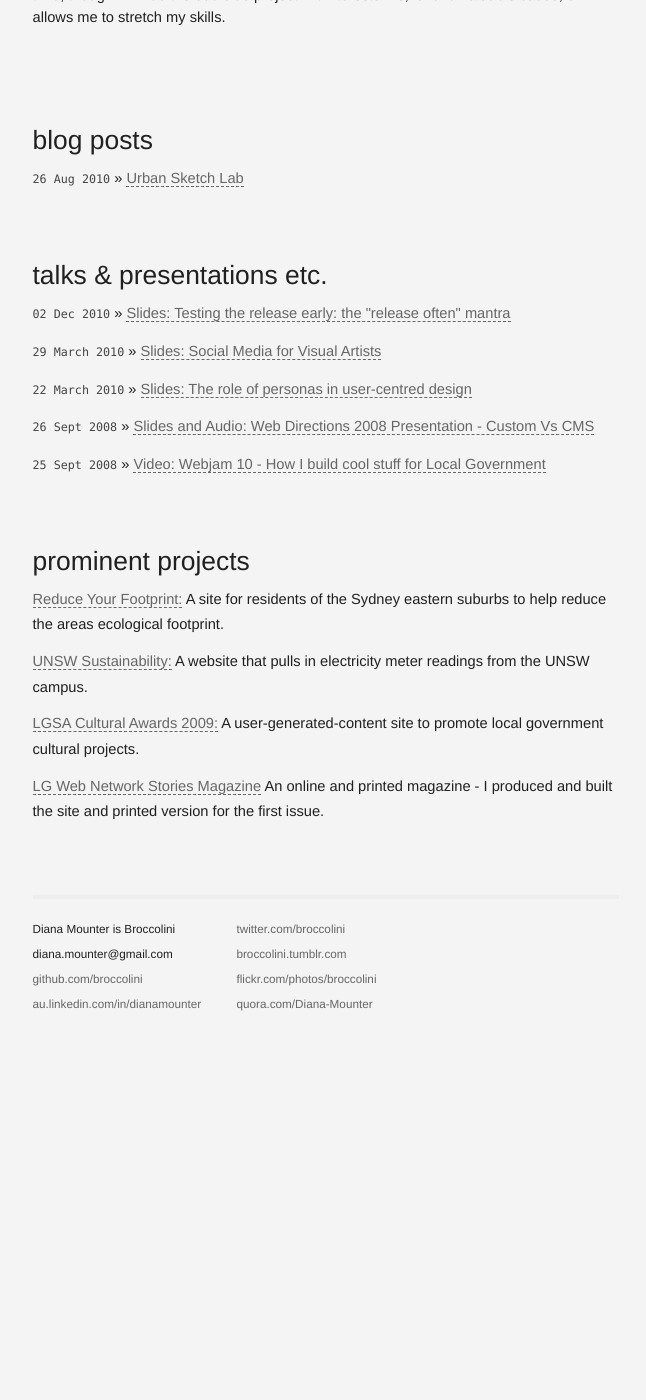
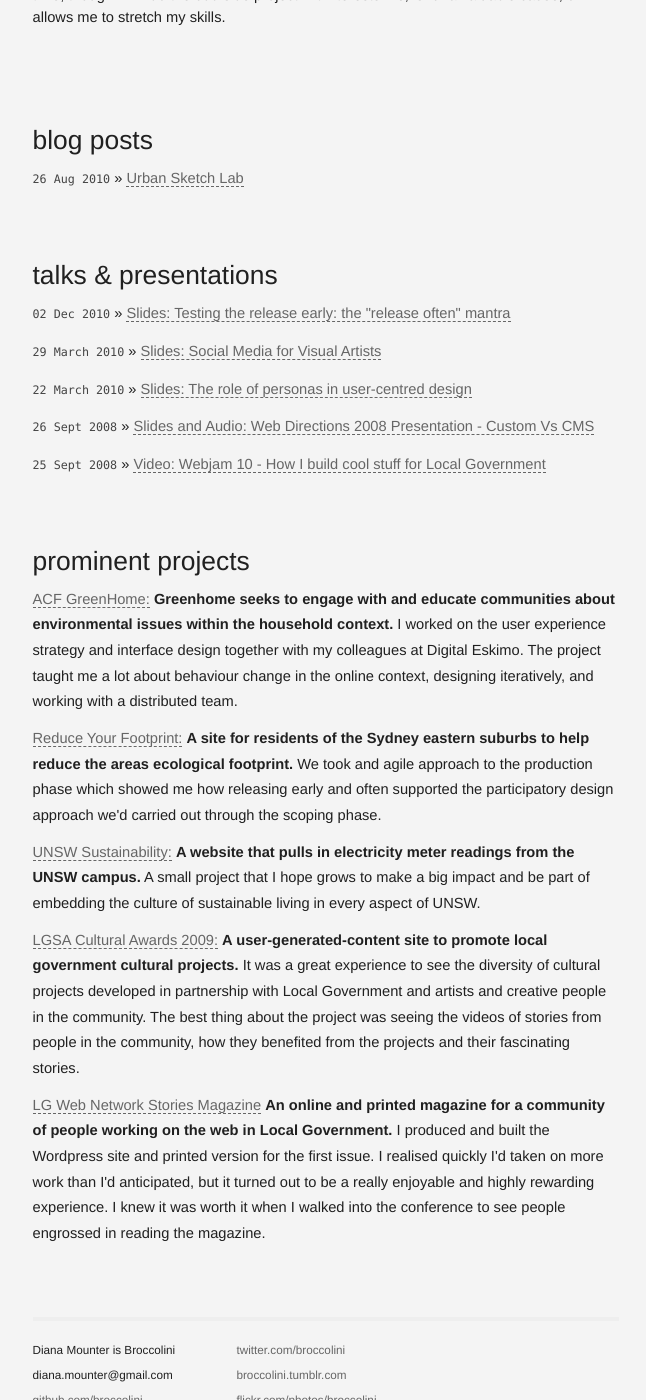
Before and after one commit to natutulak79/broccolini.github.com, a Jekyll site: the page built from index.html, in a window 1280 px wide and 1400 px high, scrolled down 536 px. Shown: the whole window, without its empty margins (314-960 px from the left). Built offline with Jekyll 4.4.1, drawn with Linux system fonts in a browser that asks for light colours; some web fonts are replaced; Markdown is read by kramdown in place of the engine named in the settings; before the commit the page ends 1570 px from its top, so only the background shows below that.

Commit message:
updated projects list

```diff
--- a/index.html
+++ b/index.html
@@ -19,7 +19,7 @@
     {% endfor %}
   </ul>
 
-  <h1>talks &#38; presentations etc.</h1>
+  <h1>talks &#38; presentations</h1>
   <ul class="posts">
     <li><span>02 Dec 2010</span> &raquo; <a href="http://www.slideshare.net/diana.mounter/testing-the-release-early-the-release-often-mantra">Slides: Testing the release early: the "release often" mantra</a></li>
     <li><span>29 March 2010</span> &raquo; <a href="http://www.slideshare.net/diana.mounter/social-mediaforvisualartists-upload">Slides: Social Media for Visual Artists </a></li>
@@ -30,9 +30,10 @@
 
   <h1>prominent projects</h1>
   <ul class="posts">
-    <li><a href="http://reduceyourfootprint.com.au/">Reduce Your Footprint:</a> A site for residents of the Sydney eastern suburbs to help reduce the areas ecological footprint.</li>
-    <li><a href="http://sustainability.unsw.edu.au/">UNSW Sustainability:</a> A website that pulls in electricity meter readings from the UNSW campus.</li>
-    <li><a href="http://culturalawards2009.lgsa.org.au/">LGSA Cultural Awards 2009:</a> A user-generated-content site to promote local government cultural projects.</li>
-    <li><a href="http://stories.lgwebnetwork.org/2009/09/stories-issue-1-august-2009/">LG Web Network Stories Magazine</a> An online and printed magazine - I produced and built the site and printed version for the first issue.</li>
+    <li><a href="http://www2.acfonline.org.au/">ACF GreenHome:</a> <strong>Greenhome seeks to engage with and educate communities about environmental issues within the household context.</strong> I worked on the user experience strategy and interface design together with my colleagues at Digital Eskimo. The project taught me a lot about behaviour change in the online context, designing iteratively, and working with a distributed team.</li>
+    <li><a href="http://reduceyourfootprint.com.au/">Reduce Your Footprint:</a> <strong>A site for residents of the Sydney eastern suburbs to help reduce the areas ecological footprint.</strong> We took and agile approach to the production phase which showed me how releasing early and often supported the participatory design approach we'd carried out through the scoping phase.</li>
+    <li><a href="http://sustainability.unsw.edu.au/">UNSW Sustainability:</a> <strong>A website that pulls in electricity meter readings from the UNSW campus.</strong> A small project that I hope grows to make a big impact and be part of embedding the culture of sustainable living in every aspect of UNSW.</li>
+    <li><a href="http://culturalawards2009.lgsa.org.au/">LGSA Cultural Awards 2009:</a> <strong>A user-generated-content site to promote local government cultural projects.</strong> It was a great experience to see the diversity of cultural projects developed in partnership with Local Government and artists and creative people in the community. The best thing about the project was seeing the videos of stories from people in the community, how they benefited from the projects and their fascinating stories.</li>
+    <li><a href="http://stories.lgwebnetwork.org/2009/09/stories-issue-1-august-2009/">LG Web Network Stories Magazine</a> <strong>An online and printed magazine for a community of people working on the web in Local Government.</strong> I produced and built the Wordpress site and printed version for the first issue. I realised quickly I'd taken on more work than I'd anticipated, but it turned out to be a really enjoyable and highly rewarding experience. I knew it was worth it when I walked into the conference to see people engrossed in reading the magazine.</li>
   </ul>
 </div>
```
